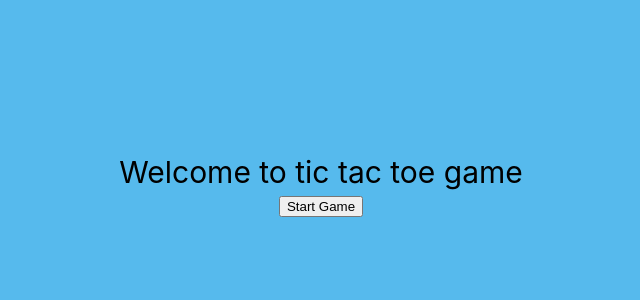
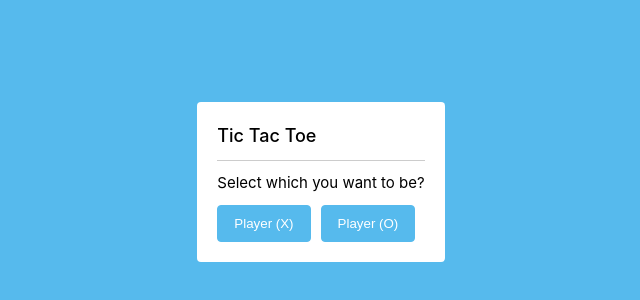
Before and after one commit to thecodebreaker1990/tic-tac-toe, a Vue app: page / in a window 1280 px wide. Shown: the part 218-518 px from the top of the page, without its empty margins (319-959 px from the left). Built offline with nearby package versions, Linux system fonts and the light colour scheme.

Commit message:
chore: use BaseButton in Welcome & PlayerTurnIndicator components

```diff
--- a/src/components/PlayerTurnIndicator.vue
+++ b/src/components/PlayerTurnIndicator.vue
@@ -1,4 +1,6 @@
 <script setup>
+import BaseButton from './BaseButton.vue'
+
 defineProps({
   isXTurn: {
     type: Boolean,
@@ -11,16 +13,14 @@ const players = ['X', 'O']
 
 <template>
   <div class="indicator-container">
-    <div
+    <BaseButton
       v-for="player in players"
       :key="player"
-      :class="[
-        'indicator-item',
-        { active: (isXTurn && player === 'X') || (!isXTurn && player === 'O') }
-      ]"
+      class="indicator-item"
+      :is-primary="(isXTurn && player === 'X') || (!isXTurn && player === 'O')"
     >
       {{ player }}'s Turn
-    </div>
+    </BaseButton>
   </div>
 </template>
 
@@ -37,19 +37,4 @@ const players = ['X', 'O']
 .indicator-container > .indicator-item {
   flex: 1 0;
 }
-.indicator-item {
-  padding: 10px 16px;
-  border-radius: 4px;
-  background-color: var(--color-background);
-  color: #56baed;
-  text-align: center;
-  border: solid 1px var(--color-background);
-  outline: none;
-  transition: all 0.3s ease-out;
-}
-.indicator-item.active {
-  background-color: #56baed;
-  color: var(--vt-c-white);
-  border-color: #56baed;
-}
 </style>
--- a/src/components/Welcome.vue
+++ b/src/components/Welcome.vue
@@ -1,8 +1,42 @@
 <script setup>
+import BaseButton from './BaseButton.vue'
+
 const emit = defineEmits(['on-start'])
 </script>
 
 <template>
-  <h1>Welcome to tic tac toe game</h1>
-  <button @click="emit('on-start')">Start Game</button>
+  <div class="welcome-container">
+    <h3 class="header">Tic Tac Toe</h3>
+    <hr class="separator" />
+    <p>Select which you want to be?</p>
+    <div class="btn-container">
+      <BaseButton :is-primary="true" @click="emit('on-start', 'X')">Player (X)</BaseButton>
+      <BaseButton :is-primary="true" @click="emit('on-start', 'O')">Player (O)</BaseButton>
+    </div>
+  </div>
 </template>
+
+<style scoped>
+.welcome-container {
+  background-color: #ffffff;
+  border-radius: 4px;
+  padding: 20px;
+}
+.header {
+  font-size: 18px;
+  font-weight: 500;
+}
+.separator {
+  width: 100%;
+  height: 1px;
+  margin: 10px 0;
+  background-color: #ccc;
+  border: none;
+}
+.btn-container {
+  margin-top: 10px;
+}
+.btn-container > button:not(:last-child) {
+  margin-right: 10px;
+}
+</style>
```
